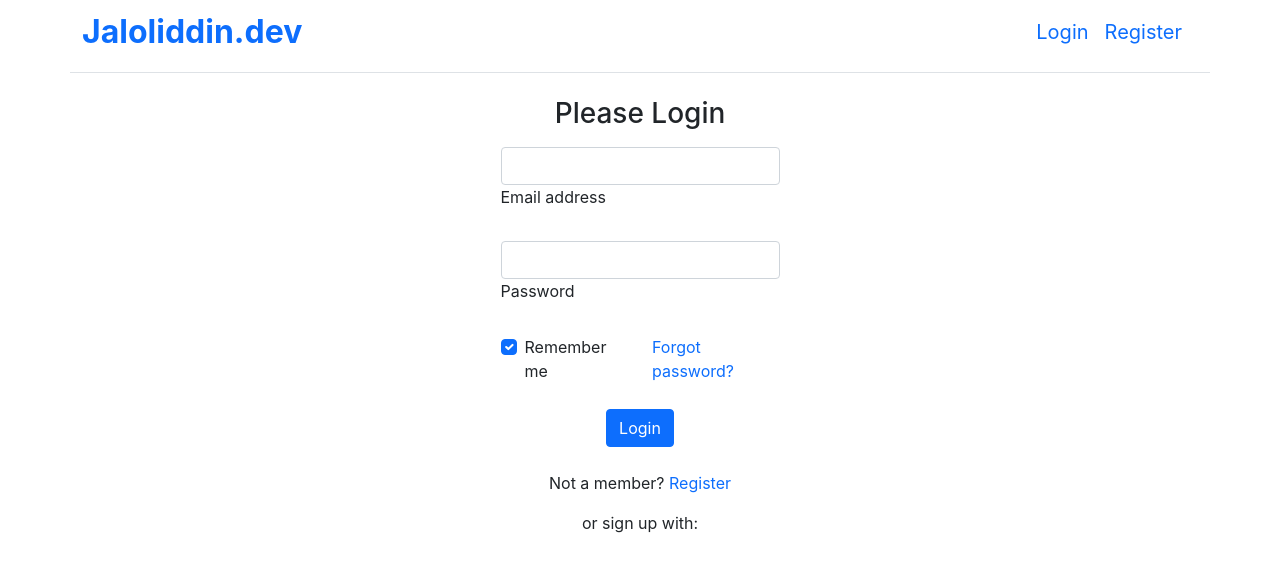
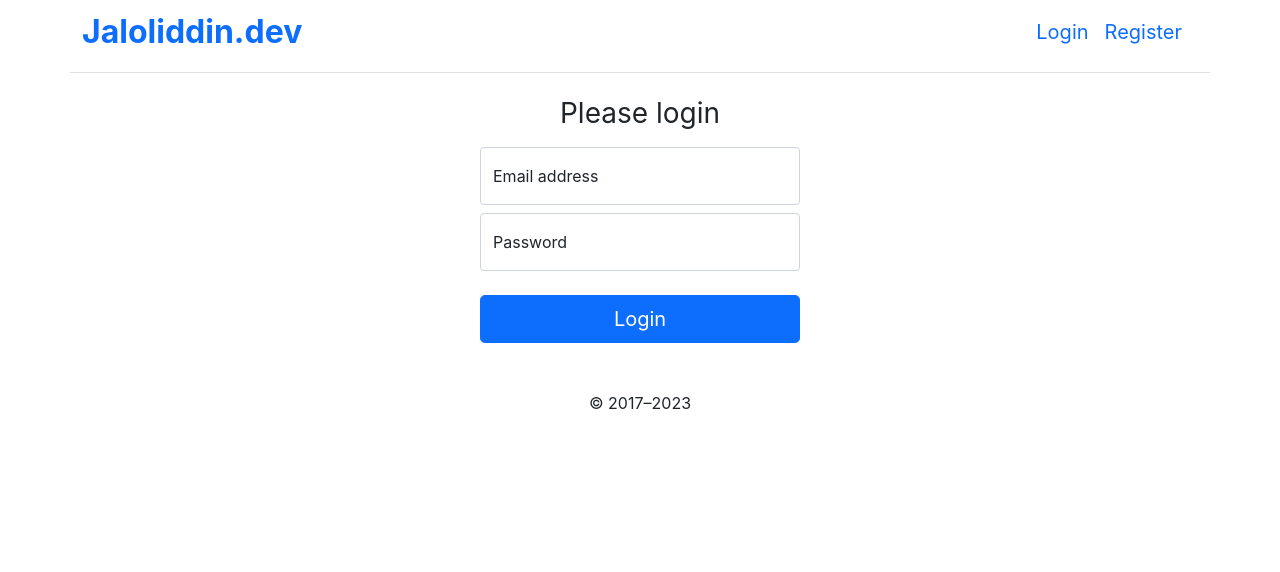
Before and after one commit to DEW0277/reduxPractics, a React (Create React App) app: page /login in a window 1280 px wide. Shown: the top 572 px of the page. Built offline with nearby package versions, Linux system fonts and the light colour scheme.

Commit message:
added login and register page

```diff
--- a/src/Components/login.jsx
+++ b/src/Components/login.jsx
@@ -1,79 +1,28 @@
-import React from "react";
-import { Link } from "react-router-dom";
+import React, { useState } from "react";
+import Input from "../ui/input";
 
 const Login = () => {
+  const [email, setEmail] = useState("");
+  const [password, setPassword] = useState("");
   return (
-    <div className="container">
-      <h3 className="text-center">Please Login</h3>
-      <form className="w-25 my-3 m-auto ">
-        <div className="form-outline mb-4">
-          <input type="email" id="form2Example1" className="form-control" />
-          <label className="form-label" for="form2Example1">
-            Email address
-          </label>
-        </div>
-
-        <div className="form-outline mb-4">
-          <input type="password" id="form2Example2" className="form-control" />
-          <label className="form-label" for="form2Example2">
-            Password
-          </label>
-        </div>
-
-        <div className="row mb-4">
-          <div className="col d-flex justify-content-center">
-            <div className="form-check">
-              <input
-                className="form-check-input"
-                type="checkbox"
-                value=""
-                id="form2Example31"
-                checked
-              />
-              <label className="form-check-label" for="form2Example31">
-                {" "}
-                Remember me{" "}
-              </label>
-            </div>
-          </div>
-
-          <div className="col">
-        <Link to={"/"} className="text-decoration-none">Forgot password?</Link>
-          </div>
-        </div>
-
-     <div className="text-center">
-     <button
-          type="button"
-          className="btn btn-primary btn-block mb-4"
-        >
+    <div className="text-center">
+    <main className="form-signin w-25 m-auto">
+      <form>
+        <h1 className="h3 mb-3 fw-normal mt-3">Please login</h1>
+        <Input label={"Email address"} state={email} setState={setEmail} />
+        <Input
+          label={"Password"}
+          type={"password"}
+          state={password}
+          setState={setPassword}
+        />
+        <button className="w-100 btn btn-lg btn-primary mt-3" type="submit">
           Login
         </button>
-     </div>
-
-        <div className="text-center">
-          <p>
-            Not a member? <Link to={"/register"} className="text-decoration-none">Register</Link>
-          </p>
-          <p>or sign up with:</p>
-          <button type="button" className="btn btn-link btn-floating mx-1">
-            <i className="fab fa-facebook-f"></i>
-          </button>
-
-          <button type="button" className="btn btn-link btn-floating mx-1">
-            <i className="fab fa-google"></i>
-          </button>
-
-          <button type="button" className="btn btn-link btn-floating mx-1">
-            <i className="fab fa-twitter"></i>
-          </button>
-
-          <button type="button" className="btn btn-link btn-floating mx-1">
-            <i className="fab fa-github"></i>
-          </button>
-        </div>
+        <p className="mt-5 mb-3 text-body-secondary">© 2017–2023</p>
       </form>
-    </div>
+    </main>
+  </div>
   );
 };
 
--- a/src/Components/navbar.jsx
+++ b/src/Components/navbar.jsx
@@ -5,7 +5,7 @@ const Navbar = () => {
   return (
     <div class="d-flex flex-column flex-md-row align-items-center pb-3 mb-4 border-bottom container py-2">
       <Link to={"/"} className="text-decoration-none">
-        <b className="fs-2">Jaloliddin.<span className="" >dev</span> </b>
+        <b className="fs-2 text-black">Jaloliddin.<span className="" >dev</span> </b>
       </Link>
 
       <nav class="d-inline-flex mt-2 mt-md-0 ms-md-auto">
--- a/src/Components/register.jsx
+++ b/src/Components/register.jsx
@@ -1,28 +1,32 @@
-import React from 'react'
+import React, { useState } from "react";
+import Input from "../ui/input";
 
 const Register = () => {
+  const [name, setName] = useState("");
+  const [email, setEmail] = useState("");
+  const [password, setPassword] = useState("");
+
   return (
-    <div className='text-center'>
+    <div className="text-center">
       <main className="form-signin w-25 m-auto">
-    <form>
-      <h1 className="h3 mb-3 fw-normal mt-3">Please register</h1>
-      <div className="form-floating">
-        <input type="text" className="form-control" id="floatingInput" placeholder="username" />
-        <label for="floatingInput">Username</label>
-      </div>
-      <div className="form-floating">
-        <input type="email" className="form-control my-2" id="floatingInput" placeholder="name@example.com" />
-        <label for="floatingInput">Email address</label>
-      </div>
-      <div className="form-floating">
-        <input type="password" className="form-control" id="floatingPassword" placeholder="Password" />
-        <label for="floatingPassword">Password</label>
-      </div>
-      <button className="w-100 btn btn-lg btn-primary mt-3" type="submit">Sign in</button>
-      <p className="mt-5 mb-3 text-body-secondary">© 2017–2023</p>
-    </form>
-  </main></div>
-  )
-}
+        <form>
+          <h1 className="h3 mb-3 fw-normal mt-3">Please register</h1>
+          <Input label={"Username"} state={name} setState={setName} />
+          <Input label={"Email address"} state={email} setState={setEmail} />
+          <Input
+            label={"Password"}
+            type={"password"}
+            state={password}
+            setState={setPassword}
+          />
+          <button className="w-100 btn btn-lg btn-primary mt-3" type="submit">
+            Register
+          </button>
+          <p className="mt-5 mb-3 text-body-secondary">© 2017–2023</p>
+        </form>
+      </main>
+    </div>
+  );
+};
 
-export default Register
+export default Register;
--- /dev/null
+++ b/src/ui/input.jsx
@@ -0,0 +1,17 @@
+const Input = ({ label, state, setState, type = "text" }) => {
+  return (
+    <div className="form-floating">
+      <input
+        type={type}
+        className="form-control my-2"
+        value={state}
+        onChange={(e) => setState(e.target.value)}
+        id="floatingInput"
+        placeholder={label}
+      />
+      <label for="floatingInput">{label}</label>
+    </div>
+  );
+};
+
+export default Input;
```
